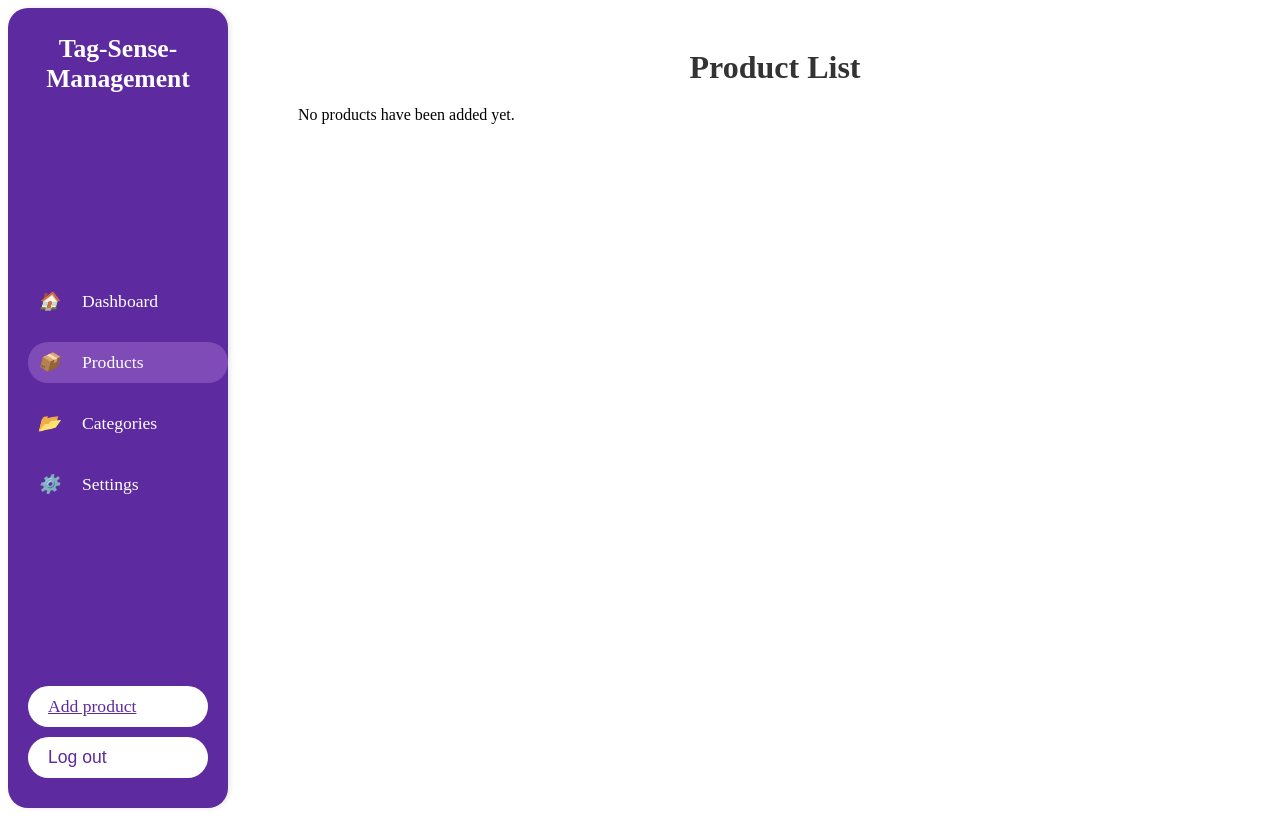
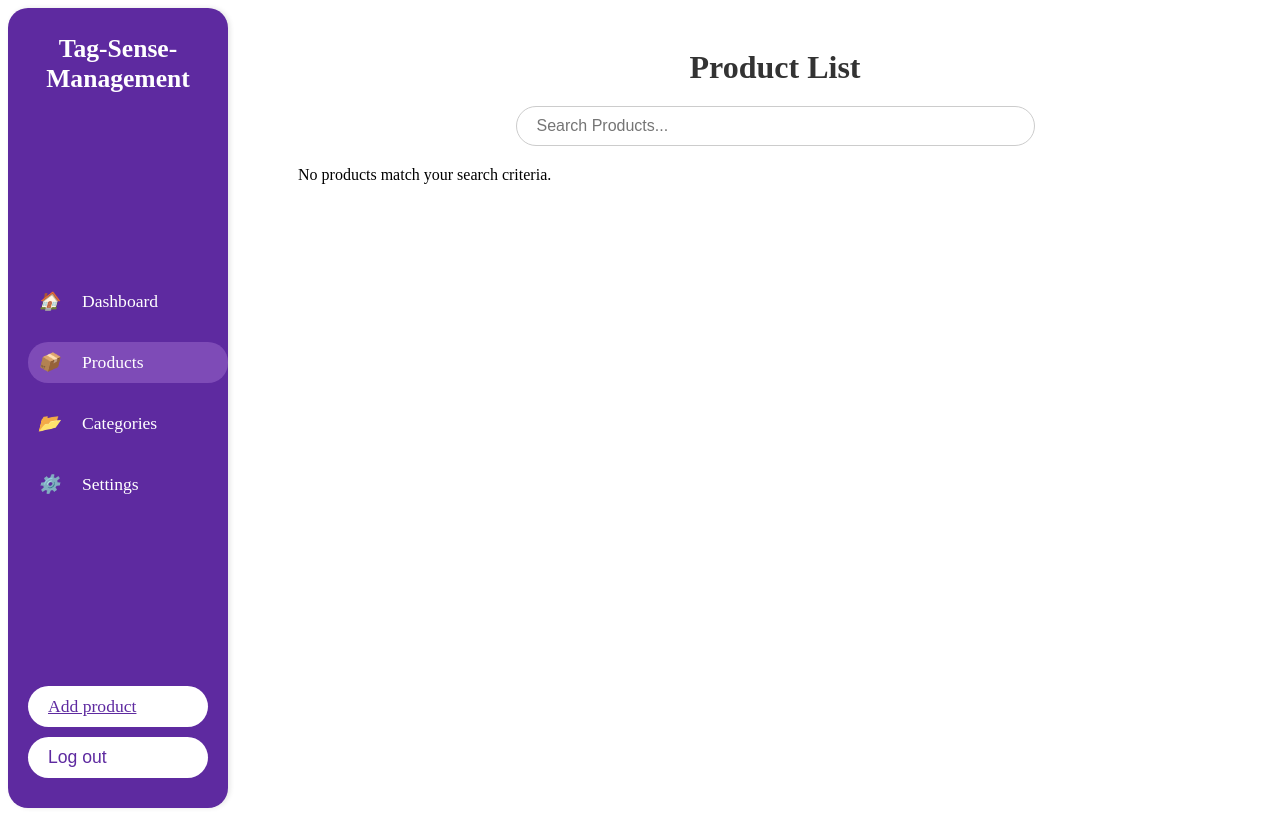
Before and after one commit to ethan-green3/Team-2051-Project, a Vue app in the folder team-2051-app/: page /products in a window 1280 px wide. Built offline with nearby package versions, Linux system fonts and the light colour scheme; sample sign-in values are in the browser's storage.

Commit message:
Added Search bar to Products page to filter product table

```diff
--- a/team-2051-app/src/views/ProductsPage.vue
+++ b/team-2051-app/src/views/ProductsPage.vue
@@ -1,7 +1,18 @@
 <template>
   <div class="products-container">
     <h1>Product List</h1>
-    <div v-if="products.length">
+
+    <!-- Search Bar -->
+    <div class="search-bar-container">
+      <input
+        type="text"
+        v-model="searchQuery"
+        class="search-bar"
+        placeholder="Search Products..."
+      />
+    </div>
+
+    <div v-if="filteredProducts.length">
       <table class="product-table">
         <thead>
           <tr>
@@ -16,7 +27,7 @@
           </tr>
         </thead>
         <tbody>
-          <tr v-for="(product, index) in products" :key="index">
+          <tr v-for="(product, index) in filteredProducts" :key="index">
             <td>{{ product.name }}</td>
             <td>{{ product.description }}</td>
             <td>{{ product.category }}</td>
@@ -32,7 +43,7 @@
       </table>
     </div>
     <div v-else>
-      <p>No products have been added yet.</p>
+      <p>No products match your search criteria.</p>
     </div>
   </div>
 </template>
@@ -42,8 +53,18 @@ export default {
   name: 'ProductsPage',
   data() {
     return {
-      products: []
+      products: [],
+      searchQuery: ''
     };
+  },
+  computed: {
+    filteredProducts() {
+      return this.products.filter(product =>
+        product.name.toLowerCase().includes(this.searchQuery.toLowerCase()) ||
+        product.description.toLowerCase().includes(this.searchQuery.toLowerCase()) ||
+        product.category.toLowerCase().includes(this.searchQuery.toLowerCase())
+      );
+    }
   },
   mounted() {
     this.loadProducts();
@@ -66,6 +87,27 @@ h1 {
   text-align: center;
   margin-bottom: 20px;
   color: #333;
+}
+
+/* Search bar styling */
+.search-bar-container {
+  display: flex;
+  justify-content: center;
+  margin-bottom: 20px;
+}
+
+.search-bar {
+  width: 50%;
+  padding: 10px 20px;
+  font-size: 16px;
+  border: 1px solid #ccc;
+  border-radius: 25px;
+  outline: none;
+  transition: box-shadow 0.3s ease;
+}
+
+.search-bar:focus {
+  box-shadow: 0 0 10px rgba(94, 42, 160, 0.5);
 }
 
 /* Table styling */
```
